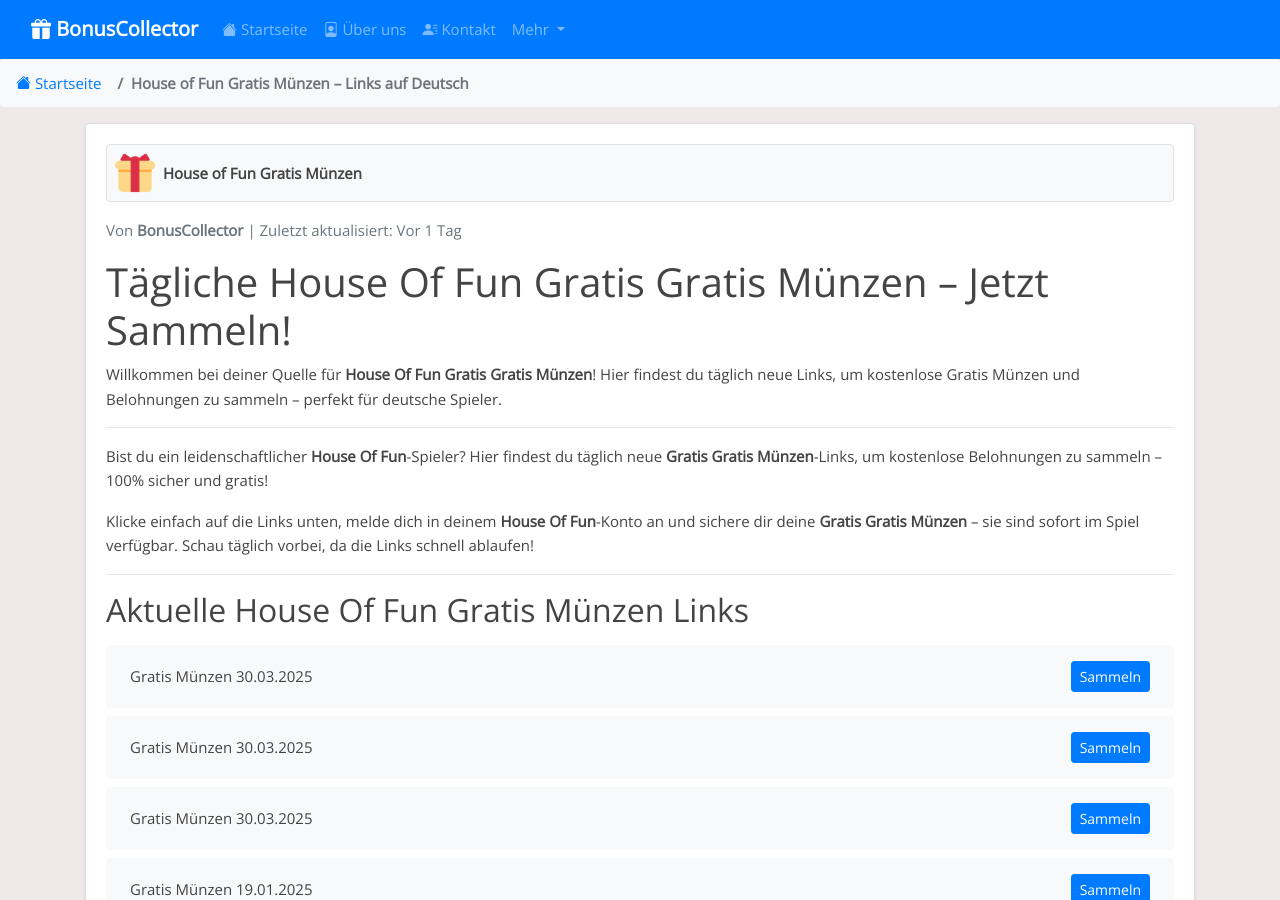
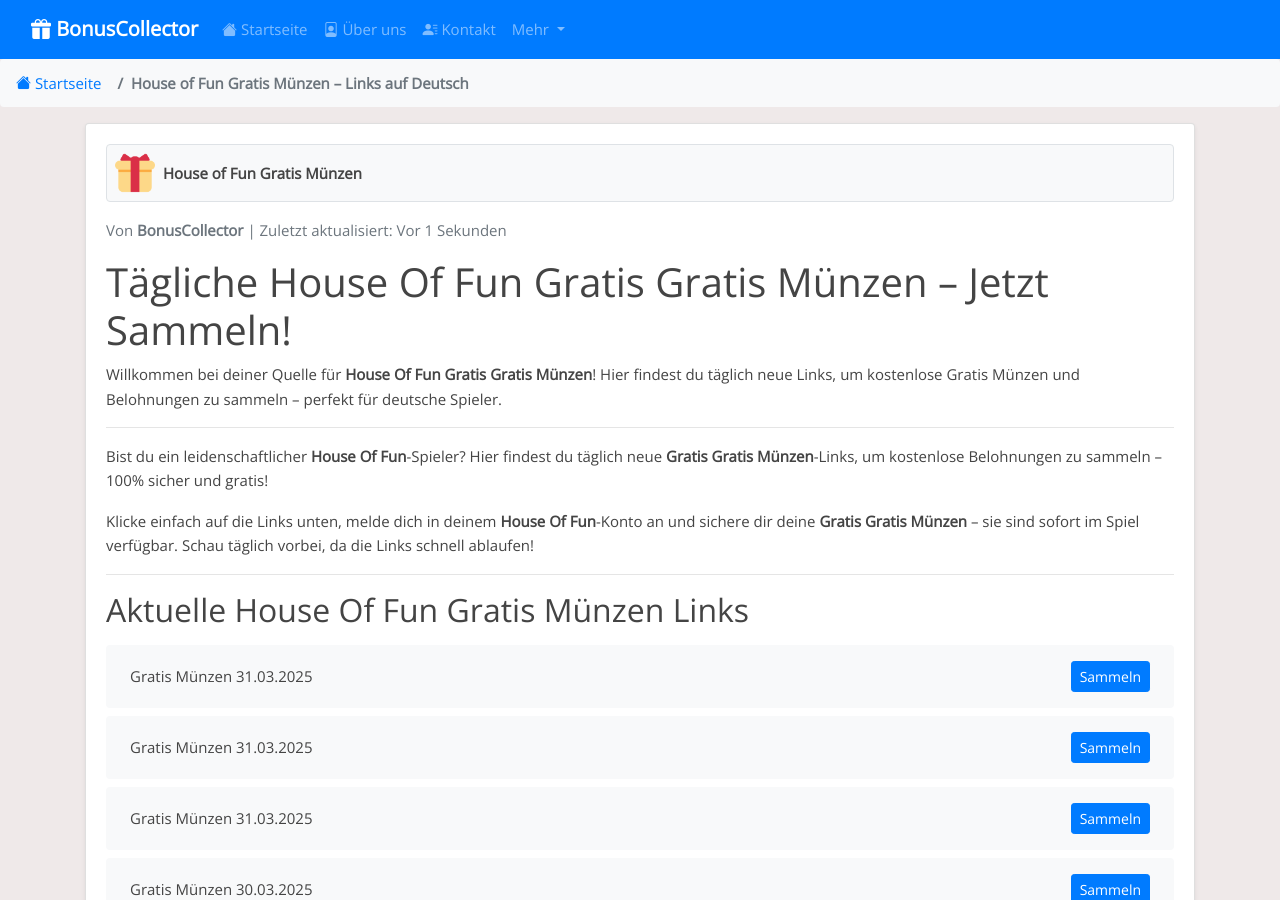
Before and after one commit to iamrohan99/bc-de, a Jekyll site: the page built from _posts/2025-01-19-house-of-fun.md, in a window 1280 px wide and 900 px high. Built offline with Jekyll 4.4.1, drawn with Linux system fonts in a browser that asks for light colours; some of the changed text lies outside the part shown.

Commit message:
Update  links, content, and last_modified - 2025-03-31 05:10

```diff
--- a/_data/include_files.yml
+++ b/_data/include_files.yml
@@ -17,7 +17,7 @@ slotpark.html:
 dice-dreams.html:
   last_modified: "2025-03-30T17:08:11Z"
 house-of-fun.html:
-  last_modified: "2025-03-30T05:09:17Z"
+  last_modified: "2025-03-31T05:10:45Z"
 crazy-coin.html:
   last_modified: "2025-03-25T03:51:43Z"
 huuuge-casino.html:
--- a/_includes/house-of-fun.html
+++ b/_includes/house-of-fun.html
@@ -1,4 +1,16 @@
 <ul class="list-group mt-3 mb-4">
+  <li class="list-group-item d-flex justify-content-between align-items-center">
+    <span>Gratis Münzen 31.03.2025</span>
+    <a href="https://playtika.onelink.me/hof/w4blbwsu?af_dp=hof%3A%2F%2F&af_force_deeplink=true&c_id=2025M3D31_07&s_id=1060&deeplink=eyJpZCI6IjhjODMzODBhLWYwZTEtNDhkYy1hNjA5LTE2ZjkwYTc1YTFlZiIsImFjIjoiaG9mX2dpZnRfY291cG9uIn0=" class="btn btn-primary btn-sm">Sammeln</a>
+  </li>
+  <li class="list-group-item d-flex justify-content-between align-items-center">
+    <span>Gratis Münzen 31.03.2025</span>
+    <a href="https://playtika.onelink.me/hof/w4blbwsu?af_dp=hof%3A%2F%2F&af_force_deeplink=true&c_id=2025M3D30_23&s_id=1060&deeplink=eyJpZCI6ImY5YTU3ZTZhLTViNWEtNDc5NS04ZjBlLWMxMzExMDk5Mzk4YyIsImFjIjoiaG9mX2dpZnRfY291cG9uIn0=" class="btn btn-primary btn-sm">Sammeln</a>
+  </li>
+  <li class="list-group-item d-flex justify-content-between align-items-center">
+    <span>Gratis Münzen 31.03.2025</span>
+    <a href="https://playtika.onelink.me/hof/w4blbwsu?af_dp=hof%3A%2F%2F&af_force_deeplink=true&c_id=2025M3D30_19&s_id=1060&deeplink=eyJpZCI6IjdiMjNhNDFiLTU3ZGEtNDVmNy05NDBlLTY5YTIyYzRmYzVlZCIsImFjIjoiaG9mX2dpZnRfY291cG9uIn0=" class="btn btn-primary btn-sm">Sammeln</a>
+  </li>
   <li class="list-group-item d-flex justify-content-between align-items-center">
     <span>Gratis Münzen 30.03.2025</span>
     <a href="https://playtika.onelink.me/hof/w4blbwsu?af_dp=hof%3A%2F%2F&af_force_deeplink=true&c_id=2025M3D30_07&s_id=1060&deeplink=eyJpZCI6IjBkOTcwM2VjLTg5NTUtNGNiMS04ZTQ5LWZkMjIxM2JiMzE0ZCIsImFjIjoiaG9mX2dpZnRfY291cG9uIn0=" class="btn btn-primary btn-sm">Sammeln</a>
@@ -387,16 +399,4 @@
     <span>Gratis Münzen 14.03.2025</span>
     <a href="https://playtika.onelink.me/hof/w4blbwsu?af_dp=hof%3A%2F%2F&af_force_deeplink=true&c_id=2025M3D13_23&s_id=1060&deeplink=eyJpZCI6ImM4Y2Q2YmUzLWM1NTQtNGY2Mi1hNTRiLTU0OGM4ZjJkMzMwNSIsImFjIjoiaG9mX2dpZnRfY291cG9uIn0=" class="btn btn-primary btn-sm">Sammeln</a>
   </li>
-  <li class="list-group-item d-flex justify-content-between align-items-center">
-    <span>Gratis Münzen 14.03.2025</span>
-    <a href="https://playtika.onelink.me/hof/w4blbwsu?af_dp=hof%3A%2F%2F&af_force_deeplink=true&c_id=2025M3D13_19&s_id=1060&deeplink=eyJpZCI6ImUxNTIxNDcwLTM2YTctNGVlZC04YWI2LTdkZGM5YWU4YzI0YSIsImFjIjoiaG9mX2dpZnRfY291cG9uIn0=" class="btn btn-primary btn-sm">Sammeln</a>
-  </li>
-  <li class="list-group-item d-flex justify-content-between align-items-center">
-    <span>Gratis Münzen 14.03.2025</span>
-    <a href="https://playtika.onelink.me/hof/w4blbwsu?af_force_deeplink=true&deeplink=eyJpZCI6ImZlNDU2N2IzLTgxOTAtNDEzNy05NWFjLWQyZWQ5MjIzMWRiNSIsImFjIjoiaG9mX2dpZnRfY291cG9uIn0=" class="btn btn-primary btn-sm">Sammeln</a>
-  </li>
-  <li class="list-group-item d-flex justify-content-between align-items-center">
-    <span>Gratis Münzen 14.03.2025</span>
-    <a href="https://playtika.onelink.me/hof/w4blbwsu?af_force_deeplink=true&deeplink=eyJpZCI6IjQzYzAxMTE5LWZiYWQtNDRiNi05NTE5LWEwOWRkY2YxZDE5YiIsImFjIjoiaG9mX2dpZnRfY291cG9uIn0=" class="btn btn-primary btn-sm">Sammeln</a>
-  </li>
 </ul>
```
Also changed, not shown: links-json/house-of-fun.json (+12 -12 lines), 1 other file.
